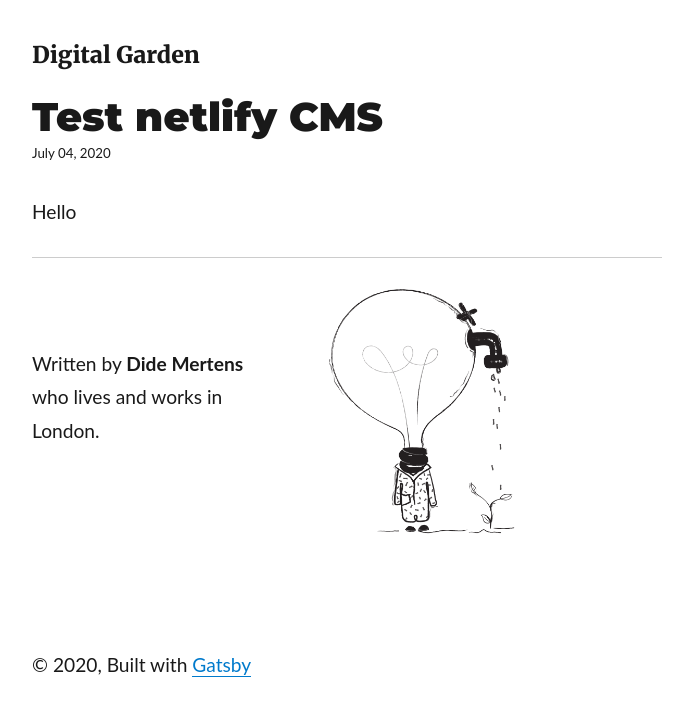
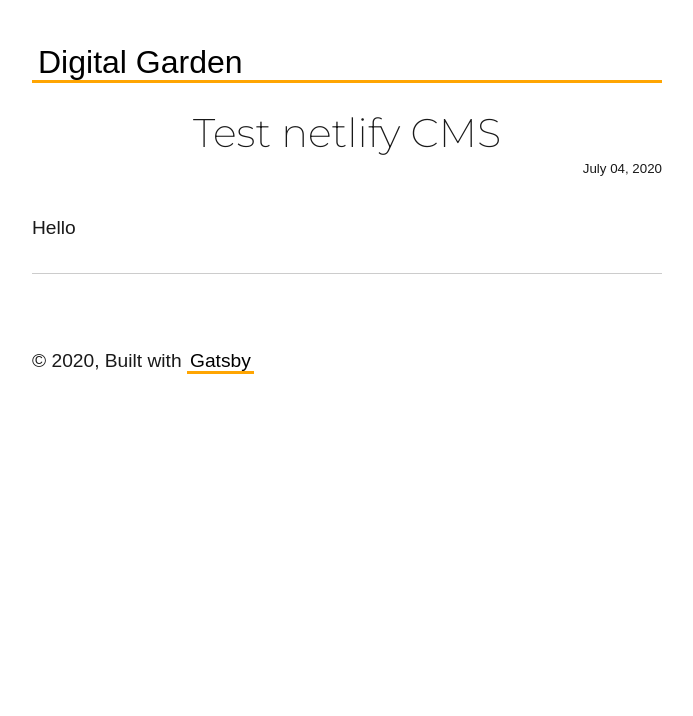
Before and after one commit to didemertens/personal-blog, a Gatsby site: page /test-netlify-cms/ in a window 1280 px wide. Shown: the whole page, without its empty margins (293-986 px from the left). Built offline with nearby package versions, Linux system fonts and the light colour scheme; Gatsby itself is replaced by a stand-in of ours; some packages are replaced by stand-ins of ours.

Commit message:
styled font

```diff
--- a/src/components/layout.js
+++ b/src/components/layout.js
@@ -14,6 +14,8 @@ const Layout = ({ location, title, children }) => {
           ...scale(1.5),
           marginBottom: rhythm(1.5),
           marginTop: 0,
+          fontSize: `5rem`,
+          fontFamily: `Open Sans, sans-serif`,
         }}
       >
         <Link
@@ -49,7 +51,8 @@ const Layout = ({ location, title, children }) => {
   return (
     <div
       style={{
-        fontFamily: `Lato, sans-serif`,
+        fontFamily: `sans-serif`,
+        fontWeight: `200`,
         fontSize: `1.2rem`,
         marginLeft: `auto`,
         marginRight: `auto`,
--- a/src/components/seo.js
+++ b/src/components/seo.js
@@ -51,7 +51,9 @@ const SEO = ({ description, lang, meta, title }) => {
           content: `website`,
         },
       ].concat(meta)}
-    />
+    >
+      <link href="https://fonts.googleapis.com/css?family=Open+Sans" rel="stylesheet" />
+    </Helmet>
   )
 }
 
--- a/src/pages/index.js
+++ b/src/pages/index.js
@@ -11,8 +11,9 @@ const BlogIndex = ({ data, location }) => {
   const posts = data.allMarkdownRemark.edges
 
   return (
+    <>
+      <SEO title="All posts" />
       <Layout location={location} title={siteTitle}>
-      <SEO title="All posts" />
         <Bio />
         {posts.map(({ node }) => {
           const title = node.frontmatter.title || node.fields.slug
@@ -21,7 +22,6 @@ const BlogIndex = ({ data, location }) => {
               <header>
                 <h3
                   style={{
-                  fontFamily: `Candara, sans-serif`,
                     marginBottom: rhythm(1 / 4),
                   }}
                 >
@@ -44,6 +44,7 @@ const BlogIndex = ({ data, location }) => {
           )
         })}
       </Layout>
+    </>
   )
 }
 
--- a/src/templates/blog-post.js
+++ b/src/templates/blog-post.js
@@ -21,6 +21,8 @@ const BlogPostTemplate = ({ data, pageContext, location }) => {
         <header>
           <h1
             style={{
+              textAlign: `center`,
+              fontWeight: `200`,
               marginTop: rhythm(1),
               marginBottom: 0,
             }}
@@ -32,6 +34,7 @@ const BlogPostTemplate = ({ data, pageContext, location }) => {
               ...scale(-1 / 5),
               display: `block`,
               marginBottom: rhythm(1),
+              textAlign: `right`,
             }}
           >
             {post.frontmatter.date}
@@ -43,9 +46,6 @@ const BlogPostTemplate = ({ data, pageContext, location }) => {
             marginBottom: rhythm(1),
           }}
         />
-        <footer>
-          <Bio />
-        </footer>
       </article>
 
       <nav>
--- a/src/utils/typography.js
+++ b/src/utils/typography.js
@@ -3,9 +3,35 @@ import Wordpress2016 from "typography-theme-wordpress-2016"
 
 Wordpress2016.overrideThemeStyles = () => {
   return {
+    "body": {
+      fontFamily: `Open Sans, sans-serif`,
+      fontWeight: `100`,
+    },
     "a.gatsby-resp-image-link": {
       boxShadow: `none`,
     },
+    "h1 > a ": {
+      fontWeight: `100`,
+    },
+    "h3": {
+      fontSize: "2rem",
+    },
+    "h3, a": {
+      fontWeight: `100`,
+      fontFamily: `sans-serif`,
+      padding: `3px`,
+      boxShadow: `inset 0 -3px 0 #ffa502`,
+      transition: `all .2s ease-in`,
+      color: `black`,
+    },
+    "h3:hover": {
+      color: `white`,
+      boxShadow: `inset 0 -40px 0 #ffa502`,
+    },
+    "a:hover": {
+      color: `white`,
+      boxShadow: `inset 0 -30px 0 #ffa502`,
+    }
   }
 }
 
```
Lines whose indentation alone changed are shown as unchanged.
